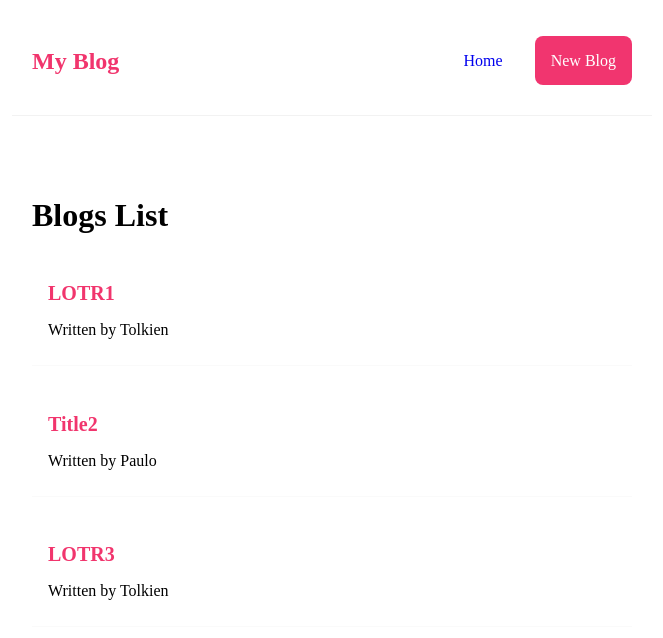
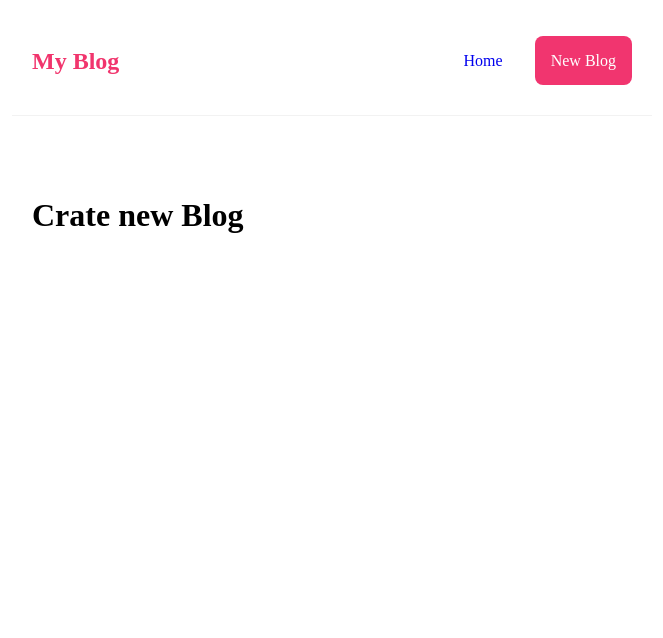
Before and after one commit to UP419/blog-app, a React (Vite) app: page /create in a window 1280 px wide. Shown: the top 638 px of the page, without its empty margins (308-971 px from the left). Built offline with nearby package versions, Linux system fonts and the light colour scheme; data requests are answered from the project's data file.

Commit message:
added react router to route between different pages

```diff
--- a/package.json
+++ b/package.json
@@ -11,7 +11,8 @@
   },
   "dependencies": {
     "react": "^18.2.0",
-    "react-dom": "^18.2.0"
+    "react-dom": "^18.2.0",
+    "react-router-dom": "^5.3.4"
   },
   "devDependencies": {
     "@types/react": "^18.2.66",
--- a/src/App.tsx
+++ b/src/App.tsx
@@ -1,15 +1,26 @@
 import Navbar from "./Navbar.tsx";
 import Home from "./Home.tsx";
+import {BrowserRouter as Router, Route, Switch} from "react-router-dom";
+import NewBlog from "./NewBlog.tsx";
 
 function App() {
 
     return (
-        <div className="App">
-            <Navbar/>
-            <div className="content">
-                <Home/>
+        <Router>
+            <div className="App">
+                <Navbar/>
+                <div className="content">
+                    <Switch>
+                        <Route exact path="/">
+                            <Home/>
+                        </Route>
+                        <Route path="/create">
+                            <NewBlog/>
+                        </Route>
+                    </Switch>
+                </div>
             </div>
-        </div>
+        </Router>
     )
 }
 
--- a/src/Navbar.tsx
+++ b/src/Navbar.tsx
@@ -1,14 +1,16 @@
+import {Link} from "react-router-dom";
+
 const Navbar = () => {
     return (
         <nav className="navbar">
             <h1>My Blog</h1>
             <div className="links">
-                <a href="/">Home</a>
-                <a href="/create" style={{
+                <Link to="/">Home</Link>
+                <Link to="/create" style={{
                     color: "white",
                     backgroundColor: "#f1356f",
                     borderRadius: "8px"
-                }}>New Blog</a>
+                }}>New Blog</Link>
             </div>
         </nav>
     );
--- /dev/null
+++ b/src/NewBlog.tsx
@@ -0,0 +1,10 @@
+const NewBlog = () => {
+    return (
+        <div>
+            <h1>Crate new Blog</h1>
+        </div>
+    )
+}
+
+
+export default NewBlog;
```
Also changed, not shown: 1 other file (tests, documents, lock files or other folders).
